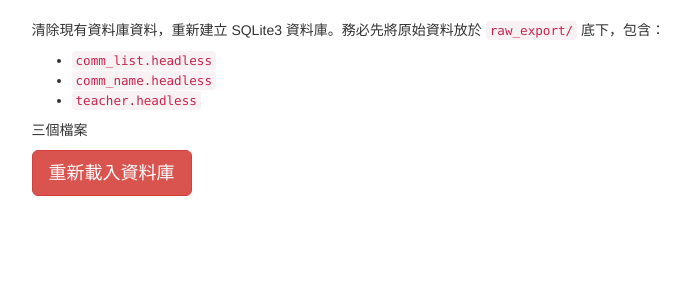
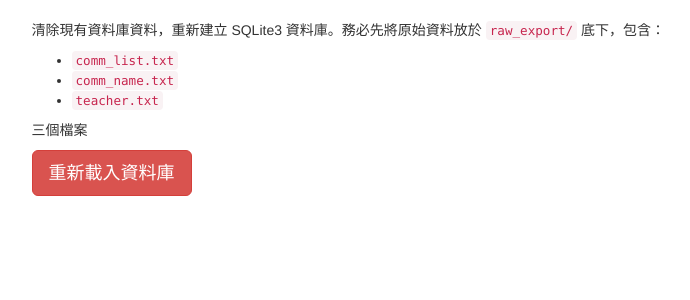
Before and after one commit to ccwang002/ph_committee_web, a Bottle app: page / in a window 1280 px wide. Shown: the part 51-351 px from the top of the page, without its empty margins (136-826 px from the left). Run offline with Bottle, Linux system fonts and the light colour scheme; some libraries are stand-ins or nearby versions.

Commit message:
fix Access export failure with .headless extension

```diff
--- a/server.py
+++ b/server.py
@@ -64,15 +64,15 @@ def reload_db():
         conn.executescript(_create_db_view_sql)
         conn.executemany(
             'INSERT INTO teachers VALUES (?, ?, ?)',
-            int_csv_reader('raw_export/teacher.headless', [0])
+            int_csv_reader('raw_export/teacher.txt', [0])
         )
         conn.executemany(
             'INSERT INTO comm_names VALUES (?, ?, ?)',
-            int_csv_reader('raw_export/comm_name.headless', [0])
+            int_csv_reader('raw_export/comm_name.txt', [0])
         )
         conn.executemany(
             'INSERT INTO comm_list VALUES (?, ?, ?)',
-            int_csv_reader('raw_export/comm_list.headless', [0, 1])
+            int_csv_reader('raw_export/comm_list.txt', [0, 1])
         )
         conn.commit()
     except Exception as e:
--- a/templates/index.html
+++ b/templates/index.html
@@ -11,9 +11,9 @@
     <form class="form-inline" action="/" method="post" role="form">
       <p>清除現有資料庫資料，重新建立 SQLite3 資料庫。務必先將原始資料放於 <code>raw_export/</code> 底下，包含：</p>
       <ul>
-        <li><code>comm_list.headless</code></li>
-        <li><code>comm_name.headless</code></li>
-        <li><code>teacher.headless</code></li>
+        <li><code>comm_list.txt</code></li>
+        <li><code>comm_name.txt</code></li>
+        <li><code>teacher.txt</code></li>
       </ul>
       <p>三個檔案</p>
       <button type="submit" class="btn btn-danger btn-lg">重新載入資料庫</button>
```
